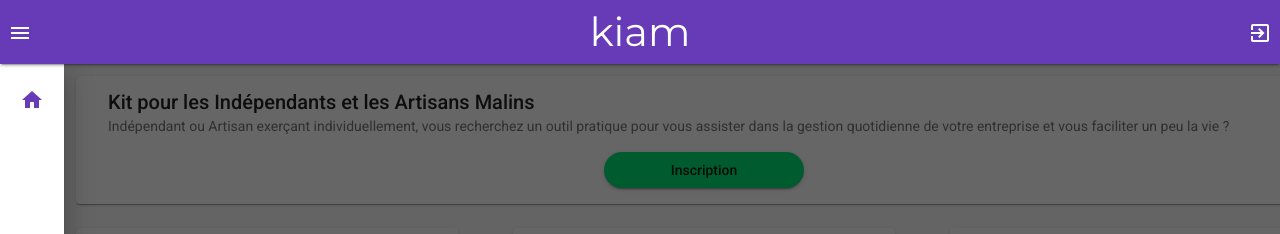
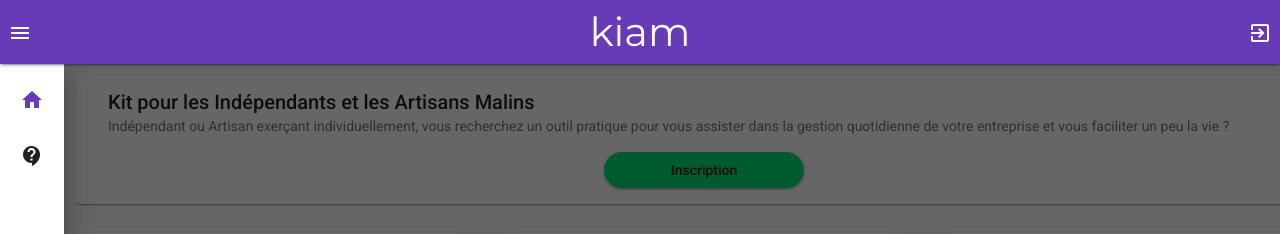
Before and after one commit to trendev/kiam-welcome, an Angular app: page /home in a window 1280 px wide. Both pictures are taken after a click on the button "menu". Shown: the top 234 px of the page. Built offline with nearby package versions, Linux system fonts and the light colour scheme.

Commit message:
add support icon

```diff
--- a/src/app/app.component.html
+++ b/src/app/app.component.html
@@ -17,6 +17,8 @@
         <a mat-list-item href="#" style="height: 0px;"></a>
         <a mat-list-item routerLink="home" routerLinkActive="active" (click)="sidenav.close()">
           <mat-icon matListIcon>home</mat-icon></a>
+          <a mat-list-item routerLink="." (click)="sidenav.close()">
+            <mat-icon matListIcon>contact_support</mat-icon></a>
       </mat-nav-list>
     </mat-sidenav>
     <mat-sidenav-content>
```
